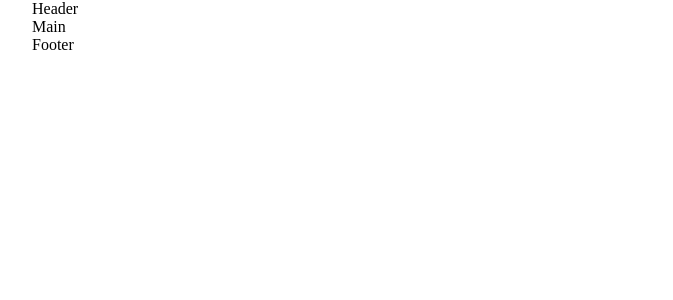
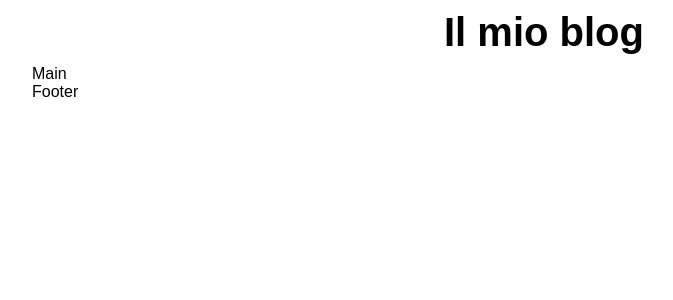
Before and after one commit to eduardorocco/react-components, a React (Vite) app: page / in a window 1280 px wide. Shown: the top 300 px of the page, without its empty margins (96-769 px from the left). Built offline with nearby package versions, Linux system fonts and the light colour scheme.

Commit message:
ADD header

```diff
--- a/components/Header/Header.jsx
+++ b/components/Header/Header.jsx
@@ -1,9 +1,13 @@
+import style from './Header.module.css'
+
 export default function Header() {
     return(
         <>
             <header>
-                <div className="container">
-                    Header
+                <div className={style.container}>
+                    <div className={style.title}>
+                        Il mio blog
+                    </div>
                 </div>
             </header>
         </>
--- /dev/null
+++ b/components/Header/Header.module.css
@@ -0,0 +1,9 @@
+.container{
+    margin: 10px;
+}
+
+.title {
+    font-size: 40px;
+    text-align: center;
+    font-weight: bold;
+}
--- a/src/index.css
+++ b/src/index.css
@@ -1,7 +1,8 @@
 * {
   margin: 0;
   padding: 0;
-  box-sizing: border-box
+  box-sizing: border-box;
+  font-family: Arial, Helvetica, sans-serif;
 }
 
 img {
```
